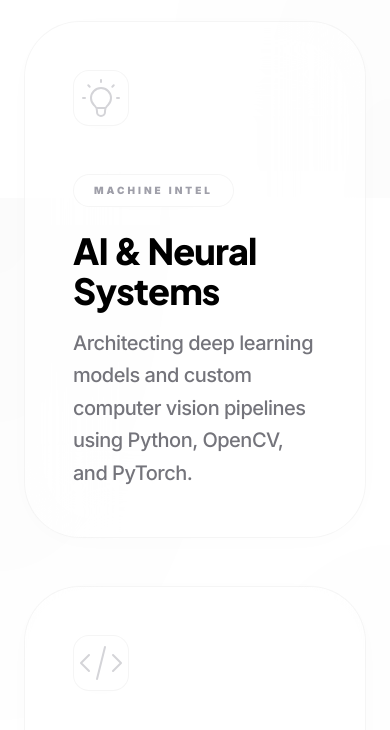
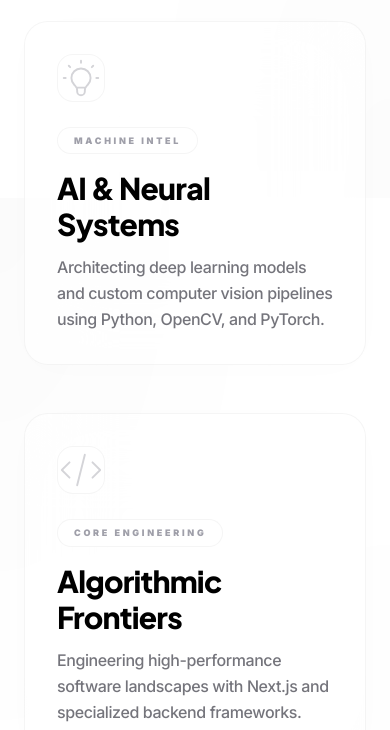
Before and after one commit to pulibharat/portfolio, a Next.js app: page / in a window 390 px wide. Shown: the part 2334-3064 px from the top of the page. Built offline with nearby package versions, Linux system fonts and the light colour scheme.

Commit message:
worked with the mobile responsive functionality error

```diff
--- a/src/components/About.tsx
+++ b/src/components/About.tsx
@@ -73,22 +73,22 @@
             whileInView={{ opacity: 1, y: 0 }}
             viewport={{ once: true }}
             transition={{ delay: index * 0.1, duration: 1, ease: [0.16, 1, 0.3, 1] }}
-            className="group p-12 glass rounded-[3.5rem] hover-glow relative overflow-hidden flex flex-col items-start gap-12"
+            className="group p-8 md:p-12 glass rounded-3xl md:rounded-[3.5rem] hover-glow relative overflow-hidden flex flex-col items-start gap-6 md:gap-12"
           >
-             <div className="w-14 h-14 glass rounded-2xl flex items-center justify-center text-zinc-300 group-hover:bg-black group-hover:text-white transition-all duration-700 shadow-xl">
+             <div className="w-12 h-12 md:w-14 md:h-14 glass shrink-0 rounded-2xl flex items-center justify-center text-zinc-300 group-hover:bg-black group-hover:text-white transition-all duration-700 shadow-xl">
                 {cat.icon}
              </div>
 
-             <div className="space-y-6">
-                <span className="inline-block px-5 py-2 glass text-[10px] uppercase font-black tracking-[0.3em] rounded-full text-zinc-400 group-hover:text-black transition-colors">
+             <div className="space-y-4 md:space-y-6">
+                <span className="inline-block px-4 md:px-5 py-1.5 md:py-2 glass text-[9px] md:text-[10px] uppercase font-black tracking-[0.3em] rounded-full text-zinc-400 group-hover:text-black transition-colors">
                   {cat.tag}
                 </span>
 
-                <div className="space-y-4">
-                  <h3 className="text-4xl font-black tracking-tight group-hover:text-gradient transition-all duration-700">
+                <div className="space-y-3 md:space-y-4">
+                  <h3 className="text-3xl md:text-4xl font-black tracking-tight group-hover:text-gradient transition-all duration-700">
                     {cat.title}
                   </h3>
-                  <p className="text-secondary text-xl font-medium leading-relaxed opacity-80 group-hover:opacity-100 transition-opacity">
+                  <p className="text-secondary text-base md:text-xl font-medium leading-relaxed opacity-80 group-hover:opacity-100 transition-opacity">
                     {cat.description}
                   </p>
                 </div>
--- a/src/components/Skills.tsx
+++ b/src/components/Skills.tsx
@@ -1,9 +1,16 @@
 'use client';
-import { useState } from 'react';
+import { useState, useEffect } from 'react';
 import { motion, AnimatePresence } from 'framer-motion';
 
 export default function Skills() {
   const [activeCategory, setActiveCategory] = useState("All");
+
+  useEffect(() => {
+    // Automatically select "Programming" when viewing on a phone
+    if (typeof window !== 'undefined' && window.innerWidth < 768) {
+      setActiveCategory("Programming");
+    }
+  }, []);
 
   const skillCategories = [
     {
```
